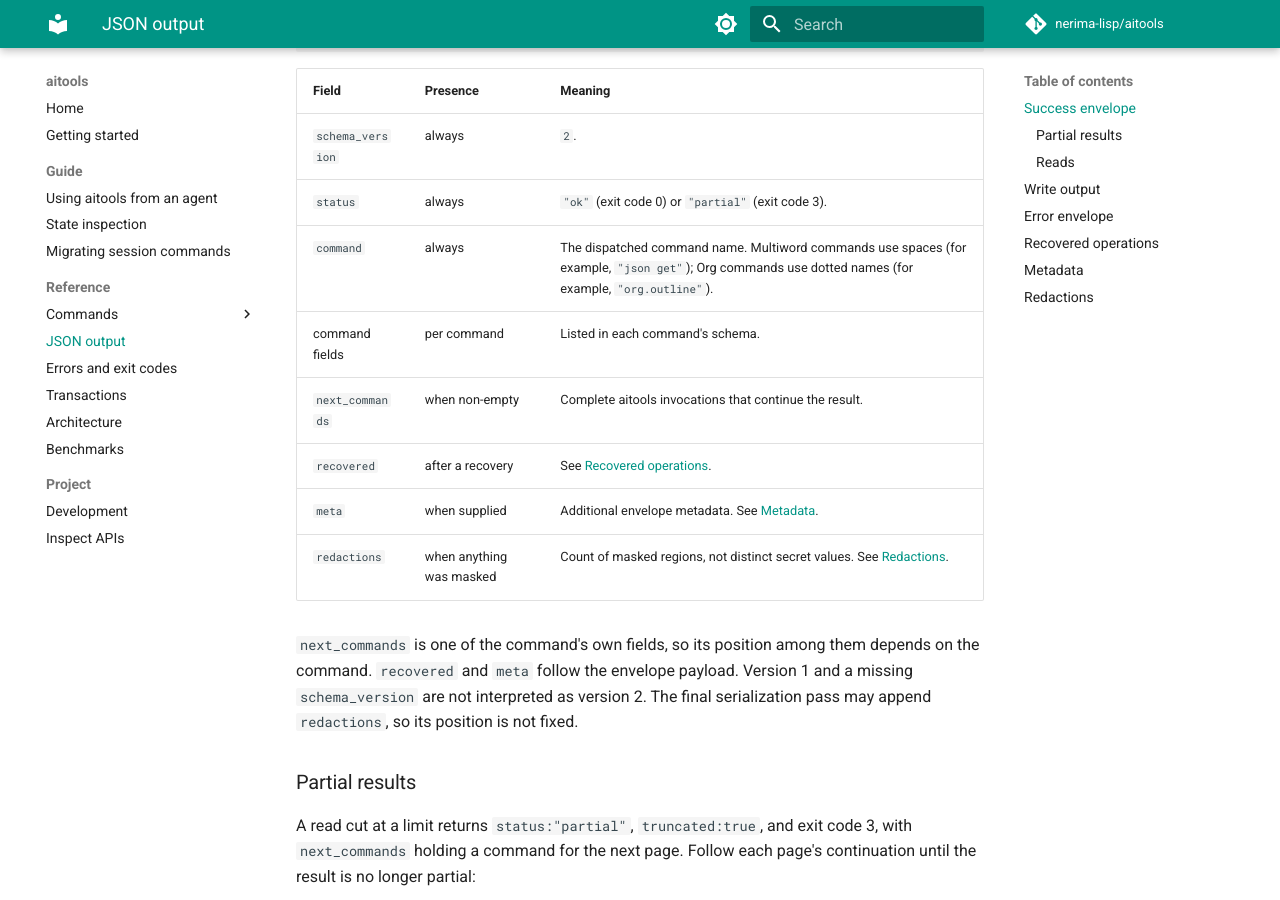
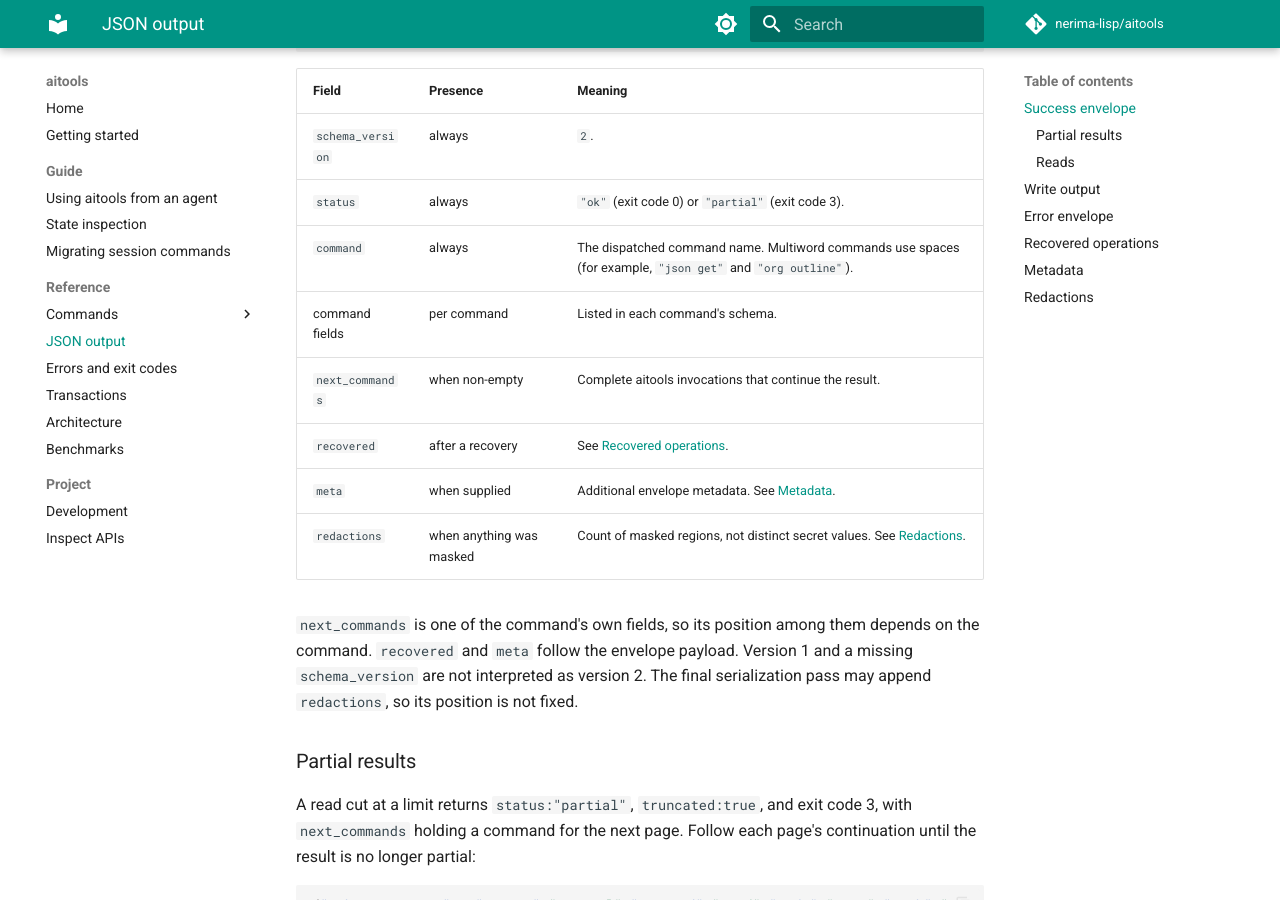
Before and after one commit to nerima-lisp/aitools, an MkDocs documentation site: the page built from docs/src/reference/json-schema.md, in a window 1280 px wide and 900 px high, scrolled down 473 px. Built offline with MkDocs 1.6.1 and Material for MkDocs 9.7.7, drawn with Linux system fonts in a browser that asks for light colours; comment, search, counter and statistics services are not loaded.

Commit message:
fix(org): use space-separated command names

```diff
--- a/docs/src/reference/json-schema.md
+++ b/docs/src/reference/json-schema.md
@@ -21,7 +21,7 @@ The shapes of individual commands' fields are in
 |---|---|---|
 | `schema_version` | always | `2`. |
 | `status` | always | `"ok"` (exit code 0) or `"partial"` (exit code 3). |
-| `command` | always | The dispatched command name. Multiword commands use spaces (for example, `"json get"`); Org commands use dotted names (for example, `"org.outline"`). |
+| `command` | always | The dispatched command name. Multiword commands use spaces (for example, `"json get"` and `"org outline"`). |
 | command fields | per command | Listed in each command's schema. |
 | `next_commands` | when non-empty | Complete aitools invocations that continue the result. |
 | `recovered` | after a recovery | See [Recovered operations](#recovered-operations). |
```
Also changed, not shown: 12 other files.
